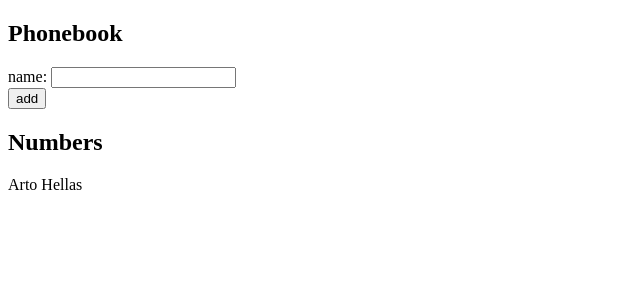
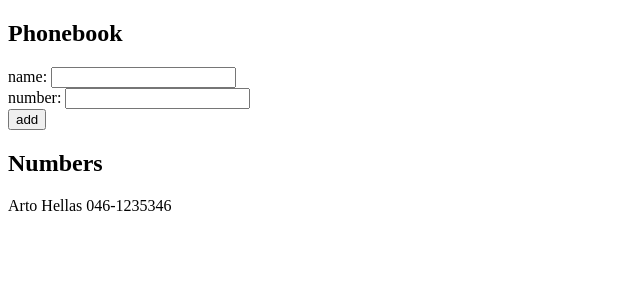
Before and after one commit to maxxof/Fullstackopen, a React (Create React App) app in the folder part2/phonebook/: page / in a window 1280 px wide. Shown: the top 300 px of the page, without its empty margins (0-640 px from the left). Built offline with nearby package versions, Linux system fonts and the light colour scheme.

Commit message:
Ex 2.8 done

```diff
--- a/part2/phonebook/src/App.js
+++ b/part2/phonebook/src/App.js
@@ -1,35 +1,47 @@
 import { useState } from 'react'
 
-const Person = ({ person }) => <div>{person}</div>
+const Person = ({ person, number }) => {
+  return (
+    <div>{person} {number}</div>
+  )
+}
 
 const App = () => {
   const [persons, setPersons] = useState([
     { name: 'Arto Hellas',
-      id: 1
+      id: 1,
+      number: '046-1235346'
     }
   ])
   const [newName, setNewName] = useState('')
+  const [newNumber, setNewNumber] = useState('')
 
   const addPerson = (event) => {
     event.preventDefault()
 
     const isDuplicate = persons.some(person => person.name === newName)
 
-    if (isDuplicate === true) {
+    if (isDuplicate === true && newName !== '') {
       alert(`${newName} is already added to phonebook`)
       return
     }
 
     const personObject = {
       name: newName,
-      id: persons.length + 1
+      id: persons.length + 1,
+      number: newNumber
     }
     setPersons(persons.concat(personObject))
     setNewName('')
+    setNewNumber('')
   }
 
-  const handleInputChange = (event) => {
+  const handleNameChange = (event) => {
     setNewName(event.target.value)
+  }
+
+  const handleNumberChange = (event) => {
+    setNewNumber(event.target.value)
   }
 
   return (
@@ -39,7 +51,13 @@ const App = () => {
         <div>
           name: <input
           value={newName}
-          onChange={handleInputChange}
+          onChange={handleNameChange}
+          />
+        </div>
+        <div>
+          number: <input
+          value={newNumber}
+          onChange={handleNumberChange}
           />
         </div>
         <div>
@@ -49,7 +67,7 @@ const App = () => {
       <h2>Numbers</h2>
       <div>
         {persons.map(person =>
-        <Person key={person.id} person={person.name} />
+        <Person key={person.id} person={person.name} number={person.number} />
         )}
       </div>
     </div>
```
